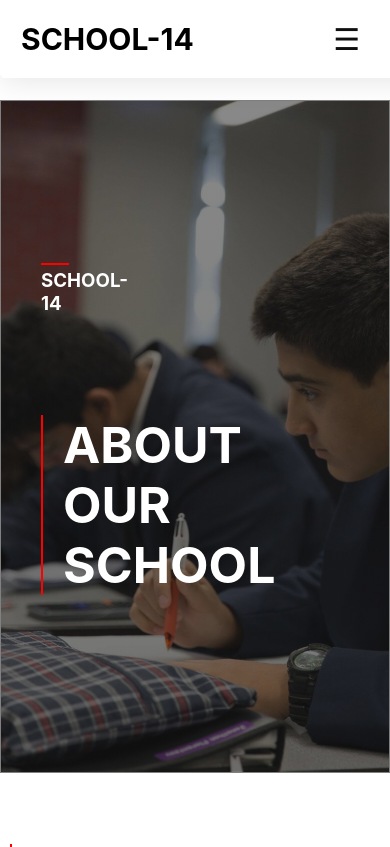
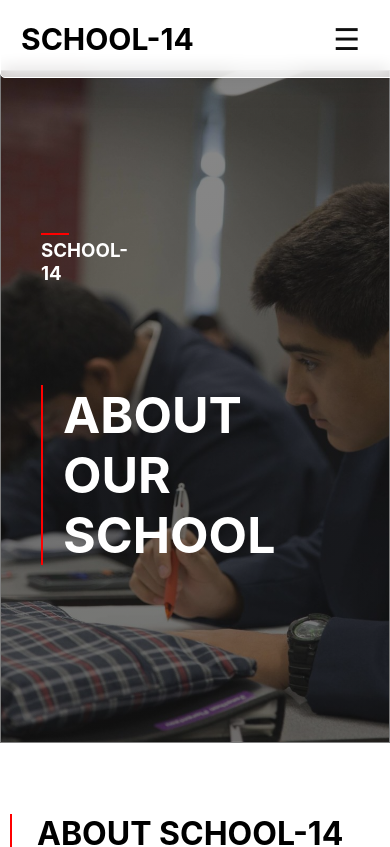
Before and after one commit to shakhboziddin/14-school, a React (Create React App) app: page /about in a window 390 px wide. Shown: the top 847 px of the page. Built offline with nearby package versions, Linux system fonts and the light colour scheme.

Commit message:
It"s probably finished

```diff
--- a/src/pages/about.css
+++ b/src/pages/about.css
@@ -212,4 +212,7 @@
   .right {
     width: 30%;
   }
+  .main_about{
+    margin-top: 70px;
+  }
 }
--- a/src/pages/contact.css
+++ b/src/pages/contact.css
@@ -175,7 +175,6 @@
 @media (max-width: 1150px) {
   .form {
     width: 80%;
-    border: 1px solid red;
   }
   .location {
     width: 90%;
@@ -192,6 +191,9 @@
   }
   .newsletter input {
     width: 50%;
+  }
+  .main_contact {
+    margin-top: 70px;
   }
 }
 @media (max-width: 500px) {
```
